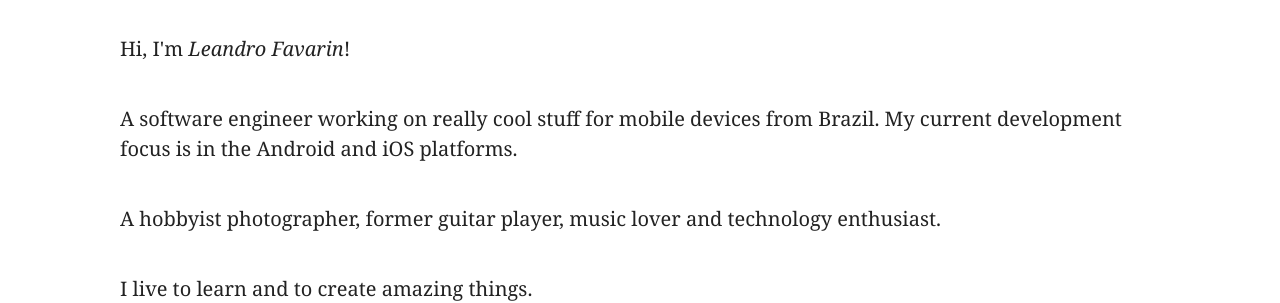
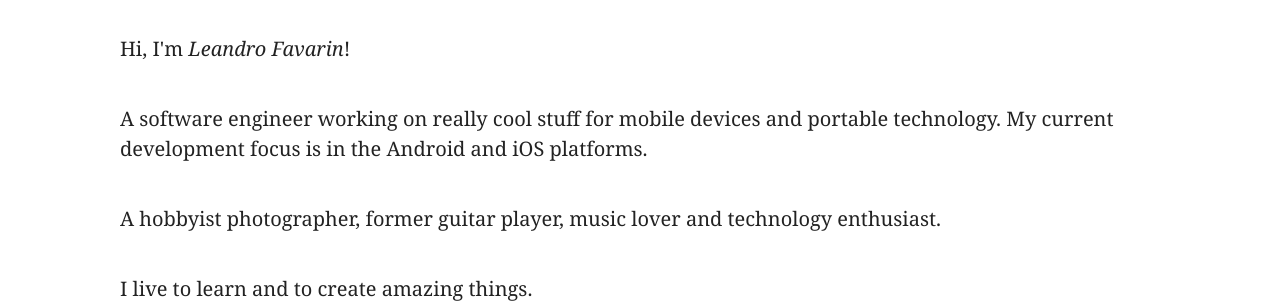
Before and after one commit to leandrofavarin/leandrofavarin.github.io, a Jekyll site: the page built from about/index.html, in a window 1280 px wide. Shown: the part 998-1301 px from the top of the page. Built offline with Jekyll 4.4.1, drawn with Linux system fonts in a browser that asks for light colours; some web fonts are replaced; Markdown is read by kramdown in place of the engine named in the settings.

Commit message:
Update about page

```diff
--- a/about/index.html
+++ b/about/index.html
@@ -18,7 +18,7 @@ overview: true
 			<img src="/img/me.jpg" title="The author" alt="Image of the author" />
 
 			<p>Hi, I'm <em>Leandro Favarin</em>!</p>
-			<p>A software engineer working on really cool stuff for mobile devices from Brazil. My current development focus is in the Android and iOS platforms.</p>
+			<p>A software engineer working on really cool stuff for mobile devices and portable technology. My current development focus is in the Android and iOS platforms.</p>
 			<p>A hobbyist photographer, former guitar player, music lover and technology enthusiast.</p>
 			<p>I live to learn and to create amazing things.</p>
 
```
